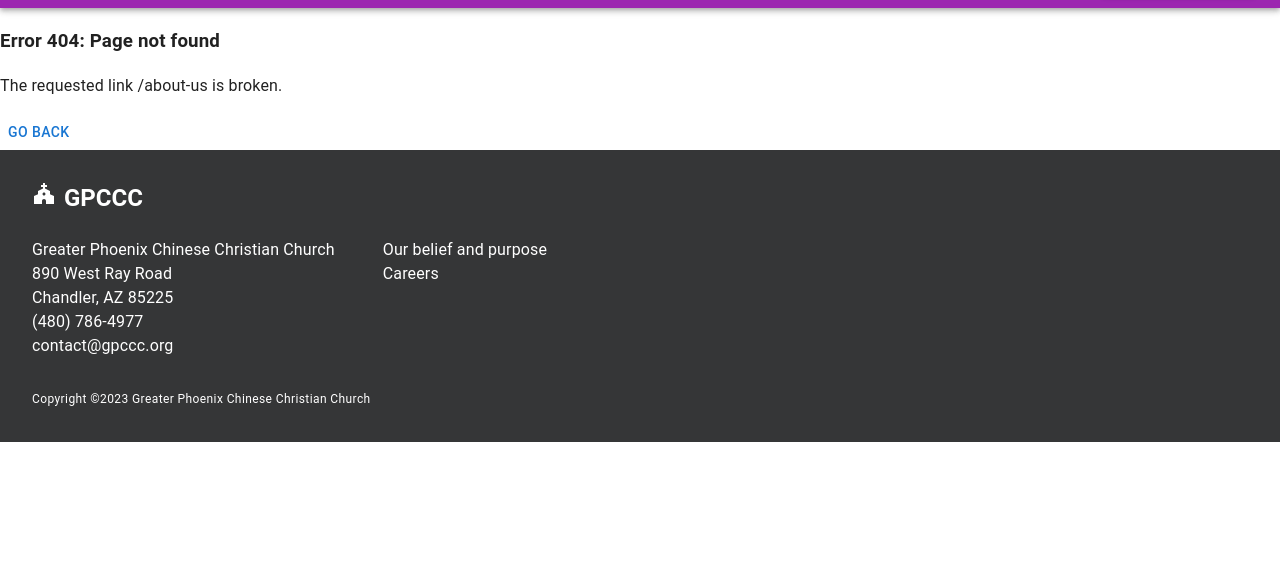
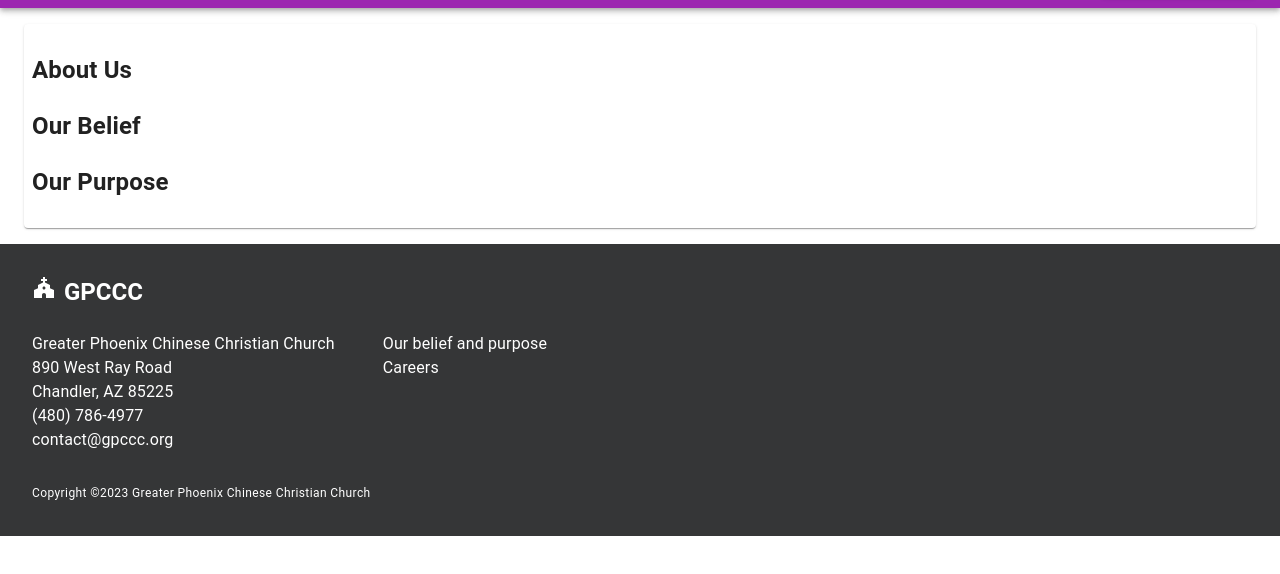
Before and after one commit to gpccc/moses, a Gatsby site: page /about-us in a window 1280 px wide. Before the commit this address had no page. Shown: the part 56-630 px from the top of the page. Built offline with nearby package versions, Linux system fonts and the light colour scheme; Gatsby itself is replaced by a stand-in of ours.

Commit message:
Add belief and purpose page. Outline for now.

```diff
--- /dev/null
+++ b/src/pages/about-us.js
@@ -0,0 +1,13 @@
+import React from "react"
+
+import Layout from "../components/layout"
+
+import OurBeliefPurpose from "../views/belief-purpose"
+
+export default function AboutUs() {
+  return (
+    <Layout>
+      <OurBeliefPurpose />
+    </Layout>
+ )
+}
--- a/src/views/app-footer.js
+++ b/src/views/app-footer.js
@@ -55,7 +55,7 @@
     </Box>
 
     <Box sx={{display: 'flex', flexDirection: 'column', ml: {xs: 0, sm: 6}, mt: {xs: 2, sm: 0}}}>
-    <Link href="#" color="inherit" underline="hover">
+    <Link href="about-us" color="inherit" underline="hover">
       Our belief and purpose
     </Link>
 
--- /dev/null
+++ b/src/views/belief-purpose.js
@@ -0,0 +1,23 @@
+import * as React from 'react'
+import ReactMarkdown from 'react-markdown'
+
+import Container from '@mui/material/Container'
+import Paper from '@mui/material/Paper'
+
+const OurBeliefPurpose = () => {
+    const aboutUs = "# About Us"
+    const ourBelief = "## Our Belief"
+    const ourPurpose = "## Our Purpose"
+
+    return (
+    <Container component="section" maxWidth="xl">
+    <Paper sx={{my:2, p:1}}>
+        <ReactMarkdown>{aboutUs}</ReactMarkdown>
+        <ReactMarkdown>{ourBelief}</ReactMarkdown>
+        <ReactMarkdown>{ourPurpose}</ReactMarkdown>
+    </Paper>
+    </Container>
+    )
+}
+
+export default OurBeliefPurpose
```
